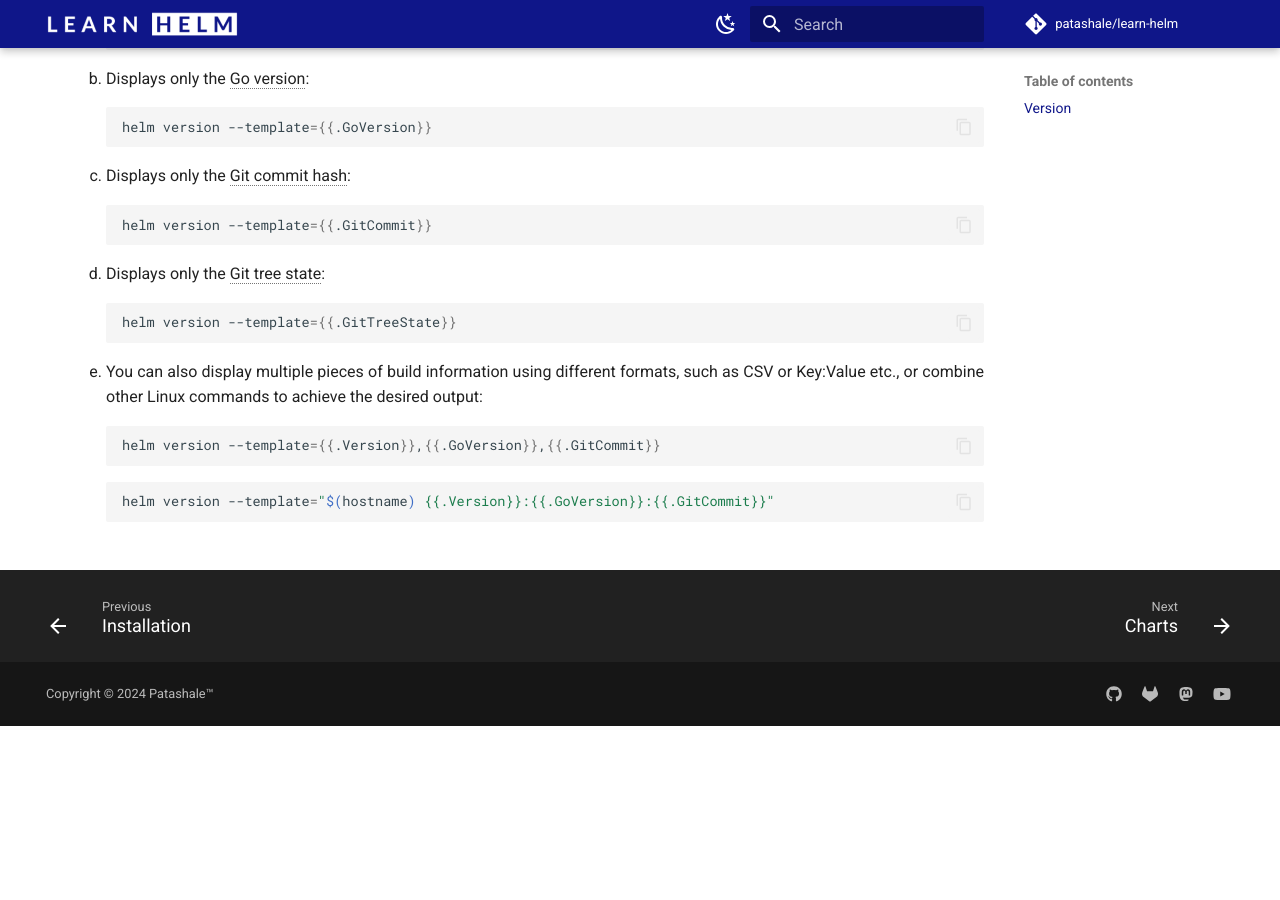
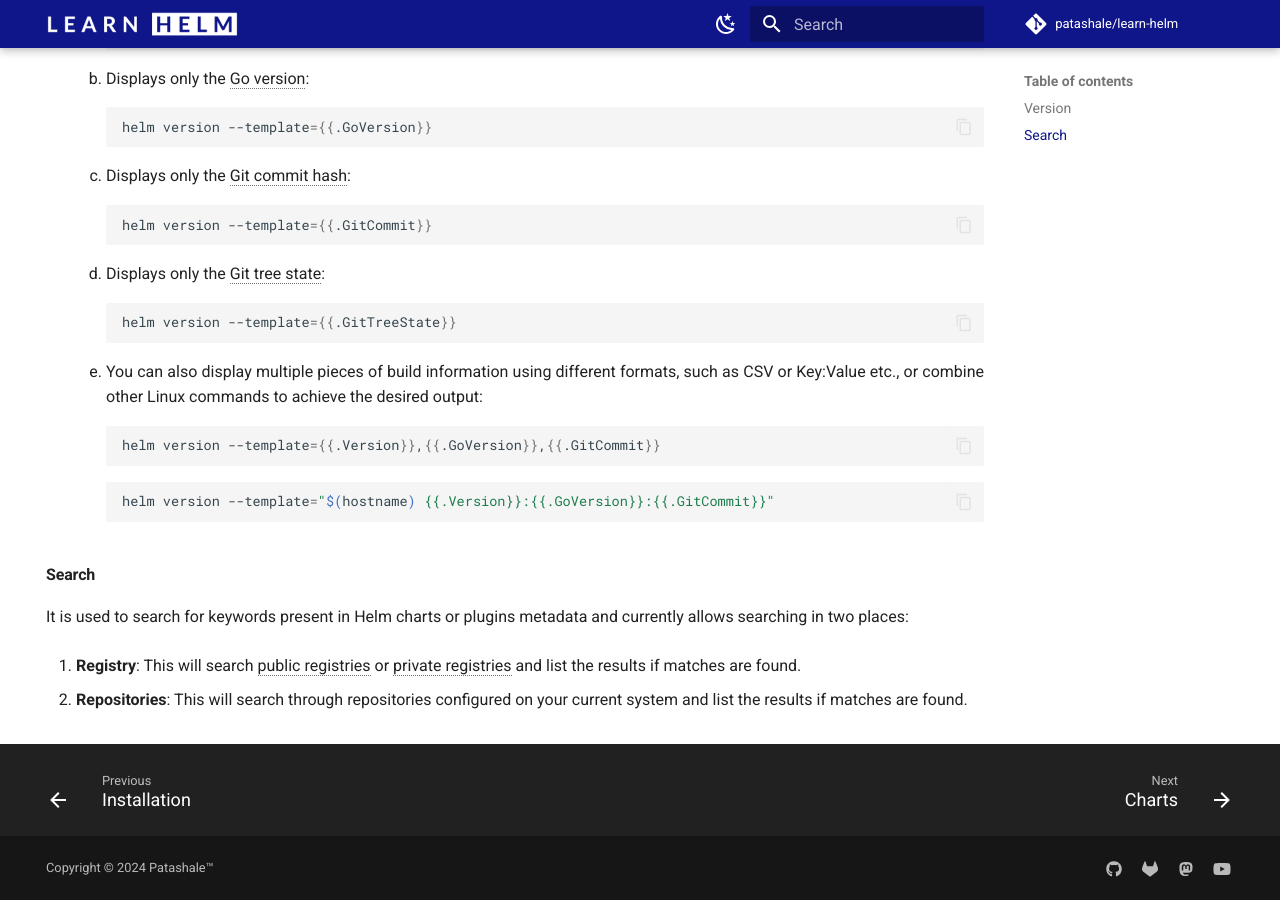
Before and after one commit to patashale/learn-helm, an MkDocs documentation site: the page built from docs/commands.md, in a window 1280 px wide and 900 px high, scrolled down 613 px. Built offline with MkDocs 1.6.1 and Material for MkDocs 9.7.7, drawn with Linux system fonts in a browser that asks for light colours; comment, search, counter and statistics services are not loaded; before the commit the page ends 1339 px from its top, so only the background shows below that.

Commit message:
partial commands
Signed-off-by: Pranam <pranam@patashale.in>

````diff
--- a/docs/commands.md
+++ b/docs/commands.md
@@ -54,6 +54,19 @@ Assuming you have installed Helm as instructed on the previous page or from the
         helm version --template="$(hostname) {{.Version}}:{{.GoVersion}}:{{.GitCommit}}"
         ```
 
+#### Search
+
+It is used to search for keywords present in Helm charts or plugins metadata and currently allows searching in two places:
+
+1. **Registry**: This will search public registries or private registries and list the results if matches are found.
+
+
+
+2. **Repositories**: This will search through repositories configured on your current system and list the results if matches are found.
+
+
 *[Git tree state]: This indicates the state of the Git repository at the time of the build.
 *[Go version]: This shows the version of the Go programming language used to compile Helm.
 *[Git commit hash]: This corresponds to the specific Git commit of the Helm codebase used during the build of this version.
+*[public registries]: These are registries that are publicly accessible, such as Artifact Hub or any other public registries.
+*[private registries]: These are registries hosted by you or by other providers to which you have access.
````
